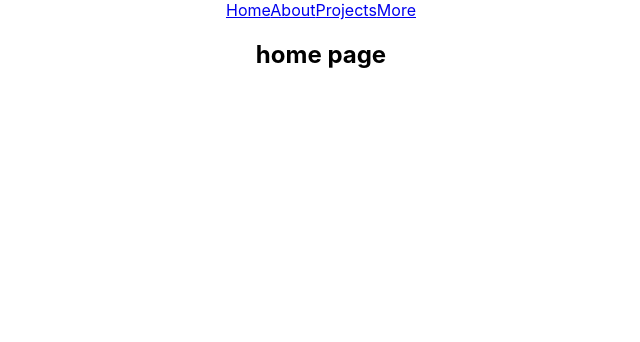
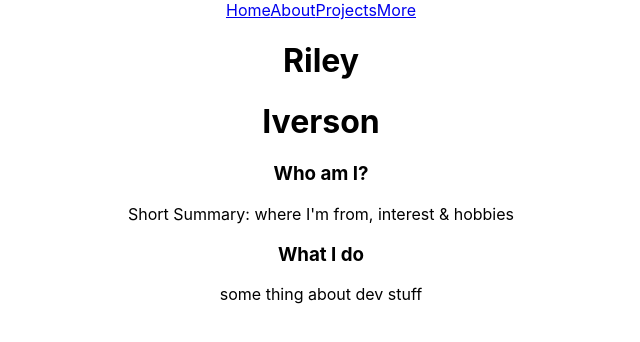
Before and after one commit to Rmiverson/rmiportfolio, a React (Create React App) app: page / in a window 1280 px wide. Shown: the top 342 px of the page, without its empty margins (319-959 px from the left). Built offline with nearby package versions, Linux system fonts and the light colour scheme.

Commit message:
added scss file for home, filled in components and headers for home

```diff
--- /dev/null
+++ b/src/components/InfoBox.js
@@ -0,0 +1,12 @@
+import React from 'react'
+
+const InfoBox = (props) => {
+   return (
+      <div className="infobox">
+         <h3>{props.header}</h3>
+         <p>{props.para}</p>
+      </div>
+   )
+}
+
+export default InfoBox
--- a/src/containers/Home.js
+++ b/src/containers/Home.js
@@ -1,9 +1,18 @@
 import React from 'react'
+import InfoBox from '../components/InfoBox'
 
 const Home = () => {
    return (
       <div className="home-page">
-         <h2>home page</h2>
+         <div className="title-name">
+            <h1>Riley</h1>
+            <h1>Iverson</h1>
+         </div>
+
+         <div className="summary-container">
+            <InfoBox header="Who am I?" para="Short Summary: where I'm from, interest & hobbies"/>
+            <InfoBox header="What I do" para="some thing about dev stuff"/>
+         </div>
       </div>
    )
 }
```
Also changed, not shown: src/scss/home.scss (added).
